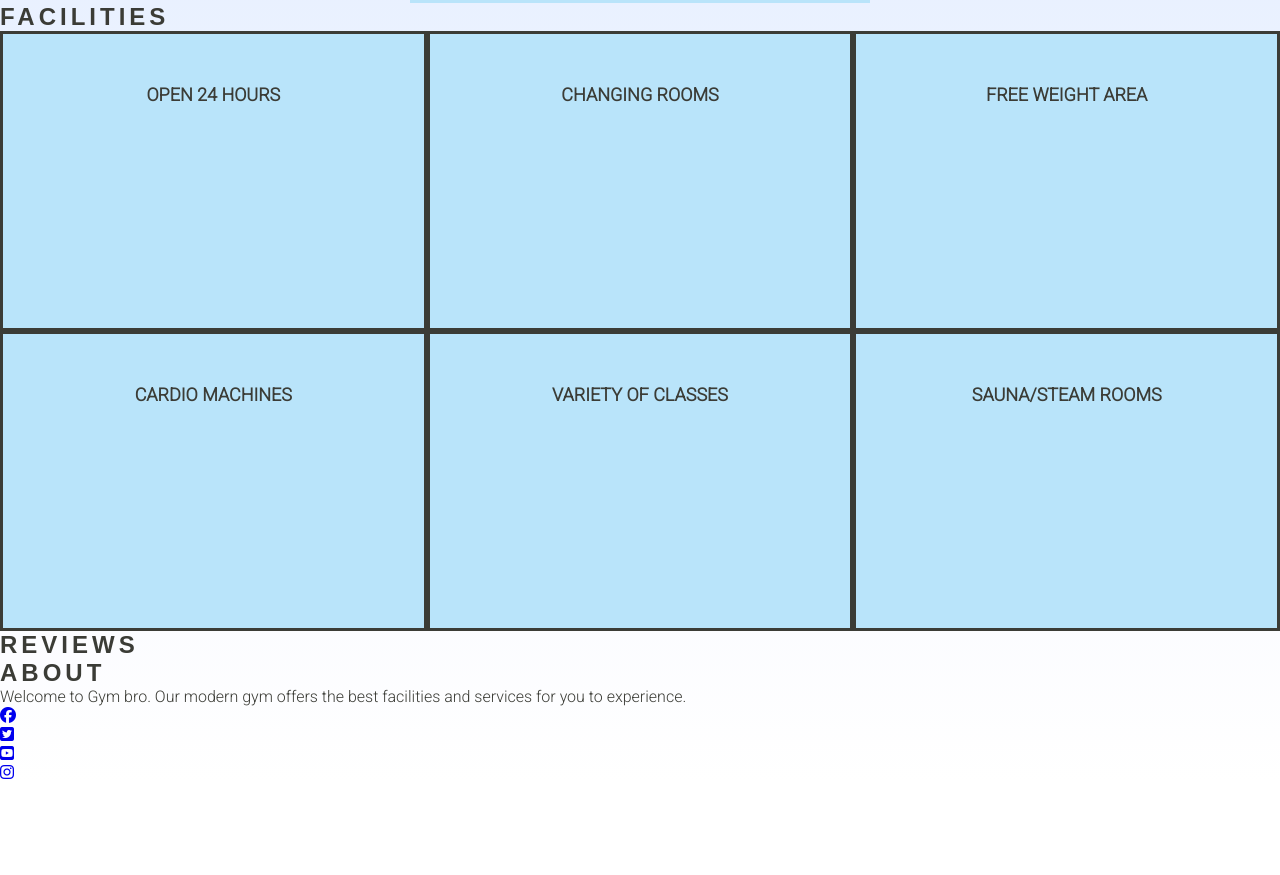
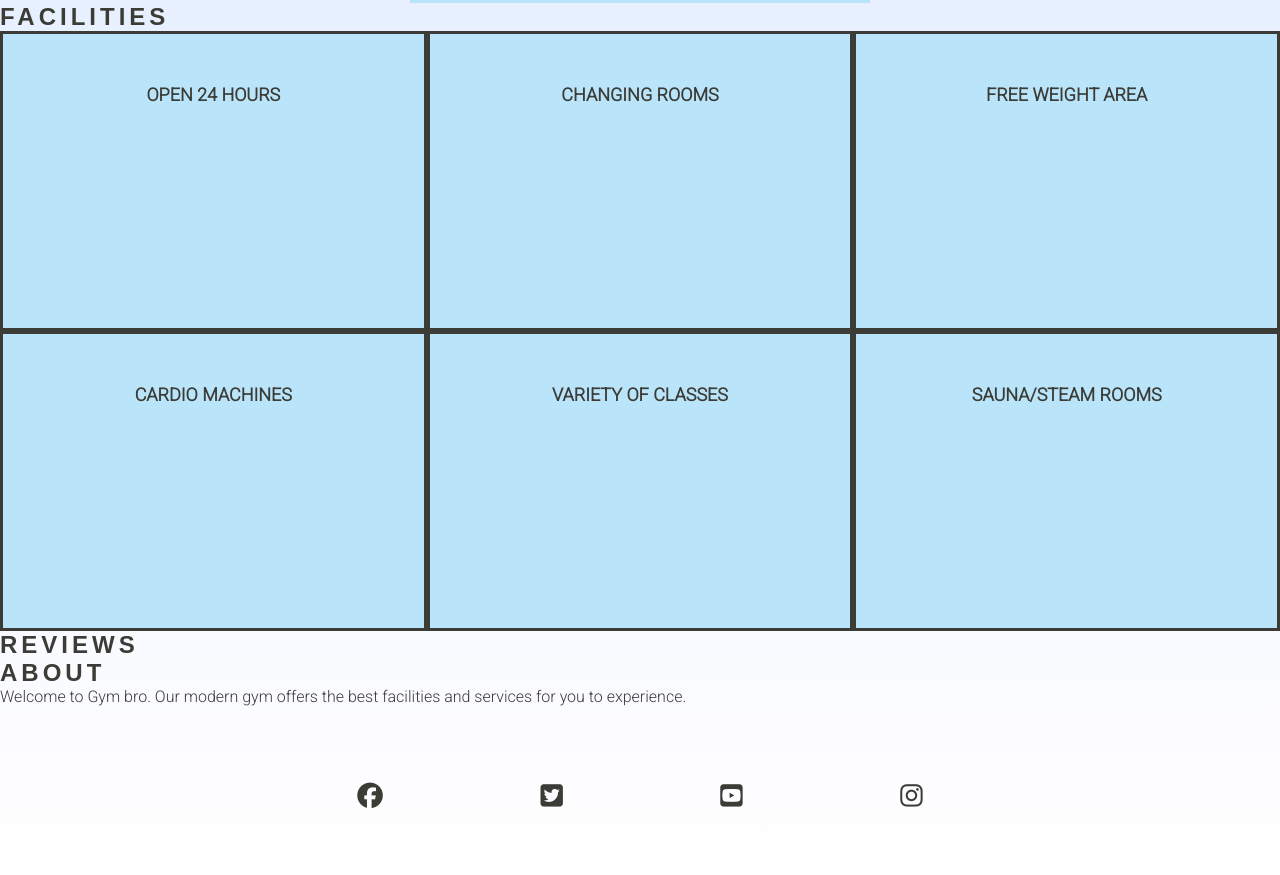
Before and after one commit to Code-Institute-Submissions/Savy92-PP1, a plain HTML site: page index.html in a window 1280 px wide. Shown: the part 1032-1907 px from the top of the page. Before the commit the page ends 1814 px from the top, so only its background shows below. Drawn offline with Linux system fonts and the light colour scheme; a web font is replaced by a local one.

Commit message:
add style to footer social media icons

```diff
--- a/assets/css/style.css
+++ b/assets/css/style.css
@@ -169,3 +169,20 @@ h1, h2 {
     font-size: large;
     font-weight: bold;
 }
+
+/* footer */
+
+.social-media {
+    text-align: center;
+}
+
+.social-media > li {
+    display: inline;
+}
+
+.social-media i {
+    font-size: 160%;
+    margin: 1%;
+    padding: 5%;
+    color: #3b3c36;
+}
--- a/index.html
+++ b/index.html
@@ -96,7 +96,7 @@
         <p>Welcome to Gym bro. Our modern gym offers the best facilities and services for you to experience.</p>
     </section>
     <footer>
-        <ul>
+        <ul class="social-media">
             <li>
                 <a href="https://facebook.com" target="_blank" rel="noopener"
                     aria-label="Visit our Facebook page (opens in a new tab)"><i class="fab fa-facebook"></i></a>
```
